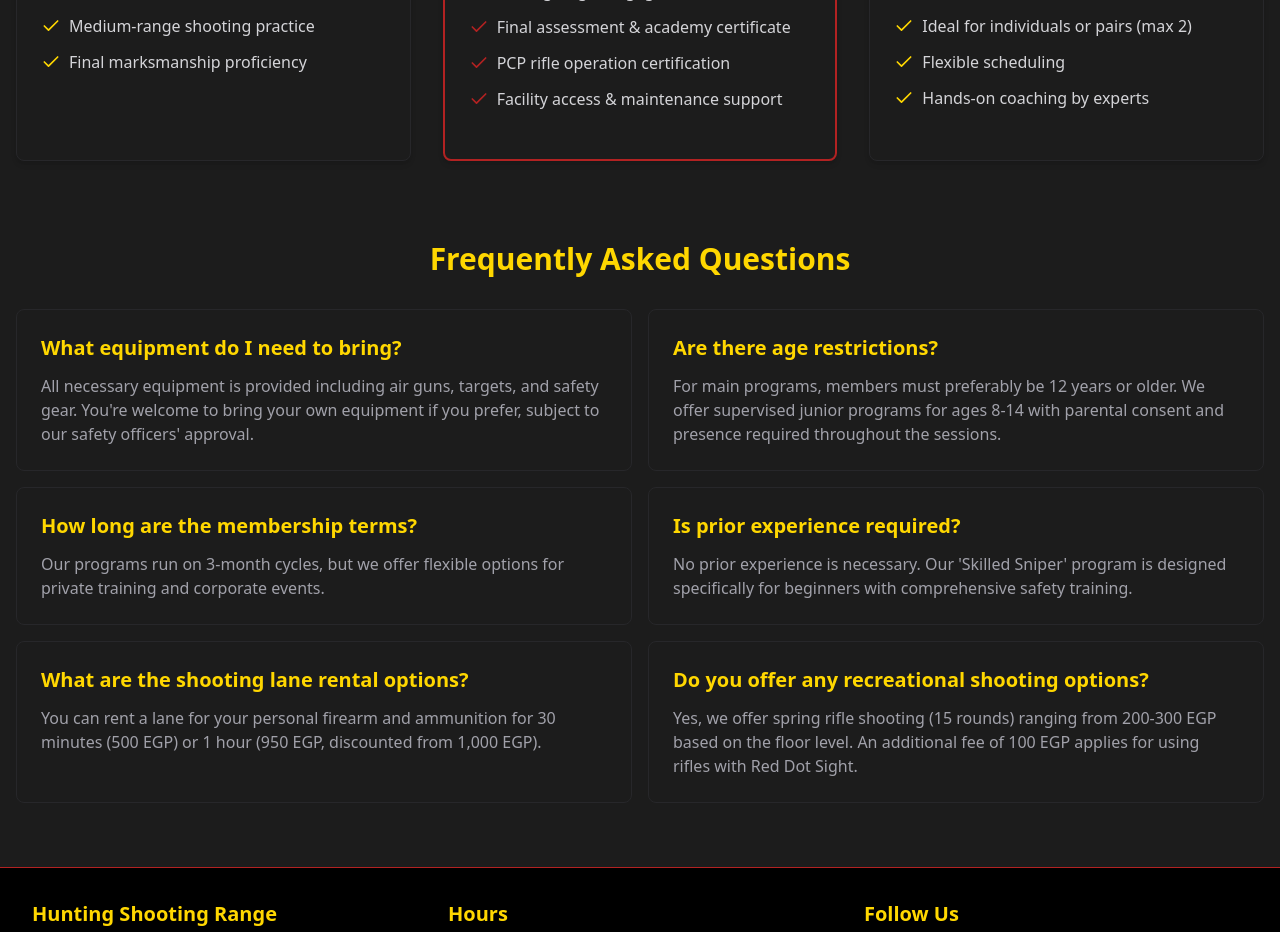
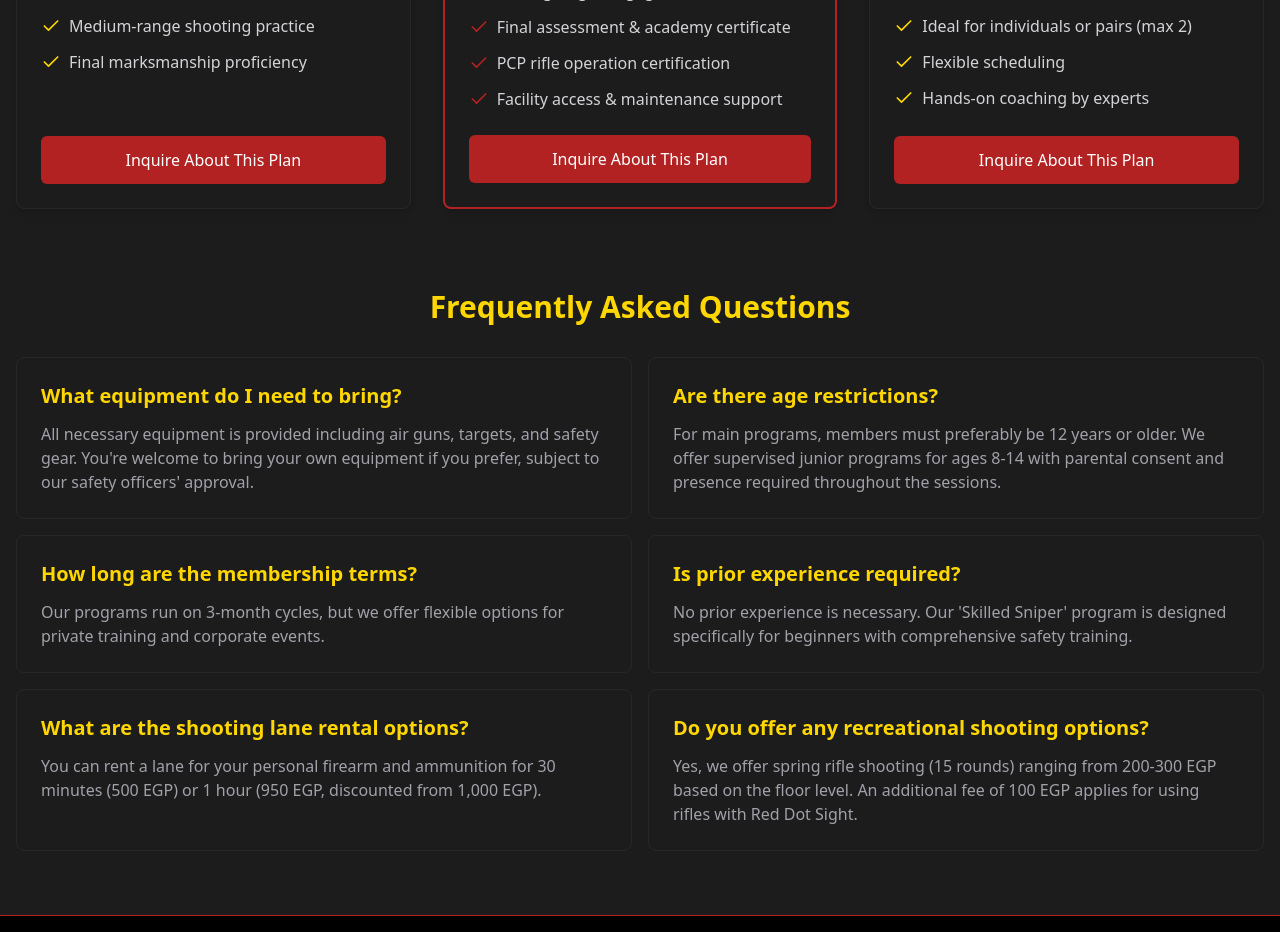
Before and after one commit to AbdullahHamadax/HSR, a React (Vite) app: page /membership in a window 1280 px wide. Shown: the part 920-1852 px from the top of the page. Built offline with nearby package versions, Linux system fonts and the light colour scheme.

Commit message:
Improved UX by adding a button to each membership plan that routes to contact page

```diff
--- a/src/pages/Membership.tsx
+++ b/src/pages/Membership.tsx
@@ -1,6 +1,7 @@
 import { motion } from "framer-motion";
 import { Baby, Check, Crosshair, Shield, Star, Target } from "lucide-react";
 import { useState } from "react";
+import { Link } from "react-router-dom";
 
 function Membership() {
   const [selectedTier, setSelectedTier] = useState<number | null>(null);
@@ -222,7 +223,9 @@ function Membership() {
                 whileTap="tap"
                 variants={cardVariants}
                 animate={selectedTier === index ? "selected" : "normal"}
-                onClick={() => setSelectedTier(index)}
+                onClick={() =>
+                  setSelectedTier(index === selectedTier ? null : index)
+                }
                 className={`relative flex flex-col h-full p-6 rounded-lg cursor-pointer ${
                   tier.isPopular
                     ? "border-2 border-[#B22222]"
@@ -277,6 +280,14 @@ function Membership() {
                     </li>
                   ))}
                 </ul>
+
+                <Link
+                  to="/contact"
+                  className="block w-full py-3 text-center font-medium text-white transition duration-300 bg-[#B22222] rounded-md hover:bg-[#FFD700] hover:text-black"
+                  onClick={(e) => e.stopPropagation()}
+                >
+                  Inquire About This Plan
+                </Link>
               </motion.div>
             ))}
           </div>
@@ -328,6 +339,14 @@ function Membership() {
                     </li>
                   ))}
                 </ul>
+
+                <Link
+                  to="/contact"
+                  className="block w-full py-3 text-center font-medium text-white transition duration-300 bg-[#1E90FF] rounded-md hover:bg-[#FFD700] hover:text-black"
+                  onClick={(e) => e.stopPropagation()}
+                >
+                  Inquire About Children's Program
+                </Link>
               </motion.div>
             ))}
 
@@ -391,6 +410,14 @@ function Membership() {
                 "This program aims to foster happiness and excitement among
                 children while teaching valuable skills in a safe environment."
               </p>
+
+              <Link
+                to="/contact"
+                className="block w-full py-3 mt-6 text-center font-medium text-white transition duration-300 bg-[#1E90FF] rounded-md hover:bg-[#FFD700] hover:text-black"
+                onClick={(e) => e.stopPropagation()}
+              >
+                Contact Us About Children's Programs
+              </Link>
             </motion.div>
           </div>
         )}
@@ -438,6 +465,14 @@ function Membership() {
                     </li>
                   ))}
                 </ul>
+
+                <Link
+                  to="/contact"
+                  className="block w-full py-3 text-center font-medium text-white transition duration-300 bg-[#4682B4] rounded-md hover:bg-[#FFD700] hover:text-black"
+                  onClick={(e) => e.stopPropagation()}
+                >
+                  Book This Option
+                </Link>
               </motion.div>
             ))}
           </div>
```
